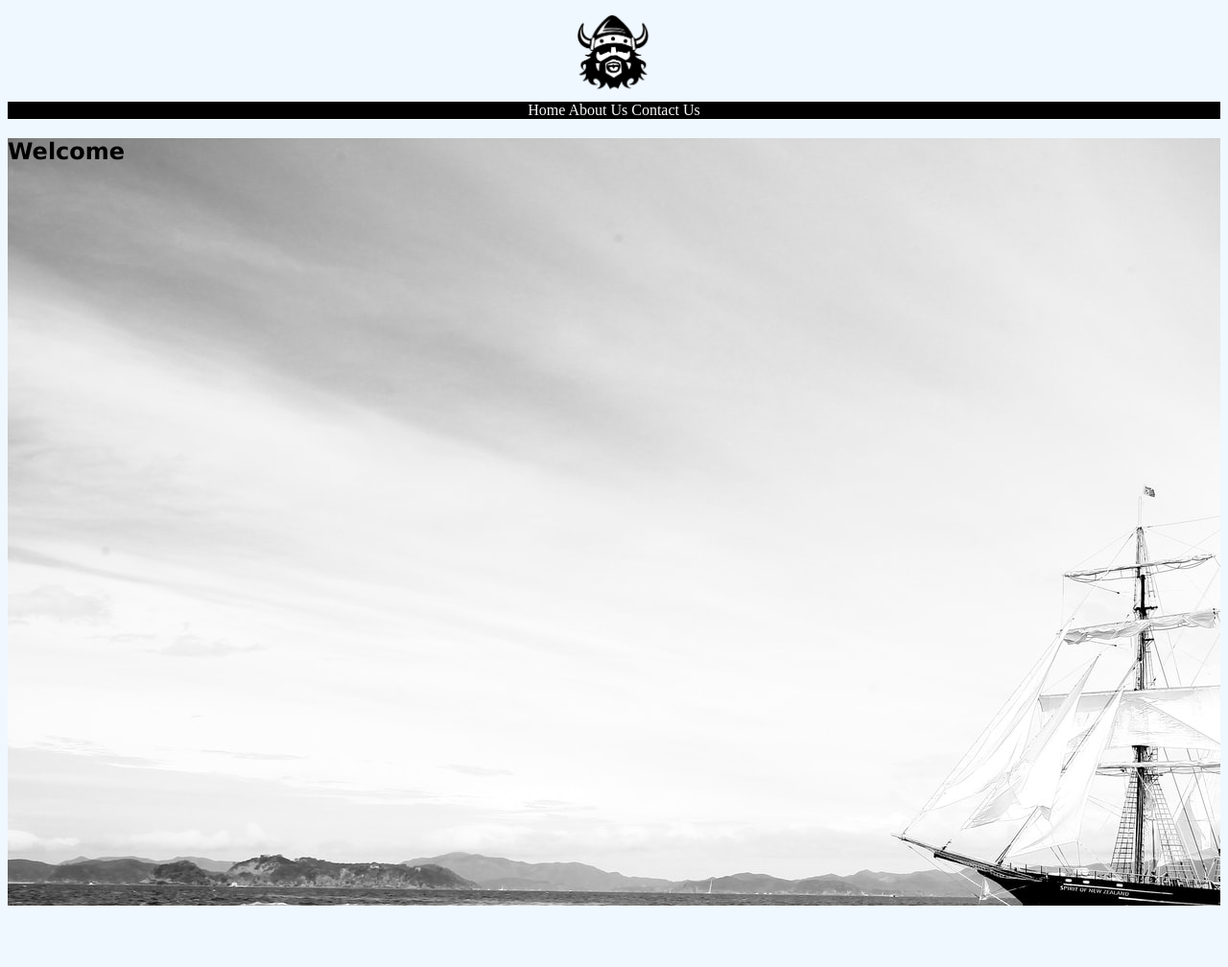
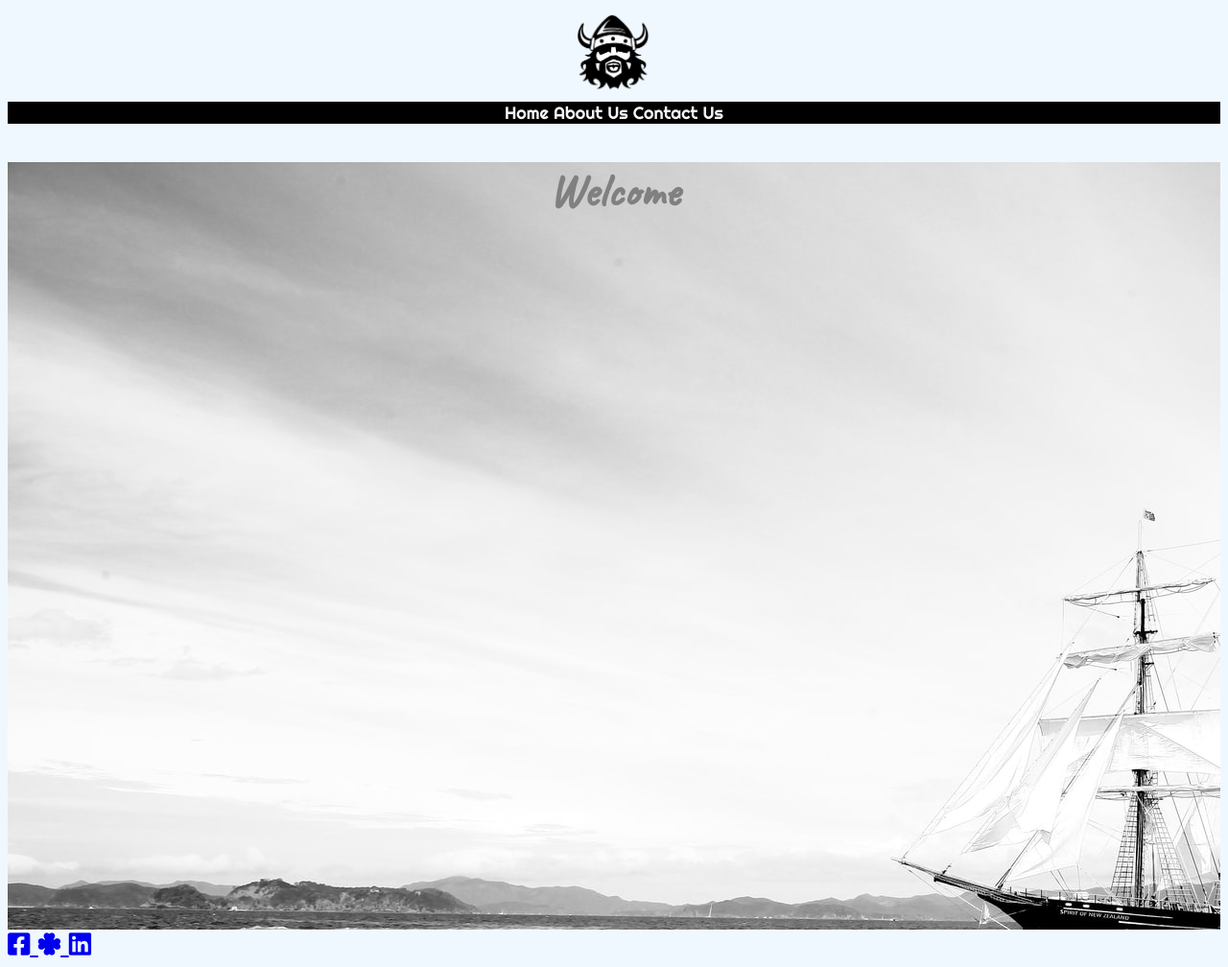
Before and after one commit to DriftKingXII/Website-TAFE-2022, a plain HTML site: page index.html in a window 1280 px wide. Shown: the whole page at 96% size. Before the commit the page ends 952 px from the top, so only its background shows below. Drawn offline with Linux system fonts and the light colour scheme.

Commit message:
added logos, new fonts

```diff
--- a/index.html
+++ b/index.html
@@ -2,6 +2,14 @@
 <!-- doctype indicates documents type -->
 <html lang="en">
     <head>
+        <link rel="preconnect" href="https://fonts.googleapis.com">
+        <link rel="preconnect" href="https://fonts.gstatic.com" crossorigin>
+        <link href="https://fonts.googleapis.com/css2?family=Caveat&display=swap" rel="stylesheet">
+        <link rel="preconnect" href="https://fonts.googleapis.com">
+        <link rel="preconnect" href="https://fonts.gstatic.com" crossorigin>
+        <link href="https://fonts.googleapis.com/css2?family=Caveat&family=Righteous&display=swap" rel="stylesheet">
+        <link rel="stylesheet" href="https://cdnjs.cloudflare.com/ajax/libs/font-awesome/6.1.2/css/all.min.css" integrity="sha512-1sCRPdkRXhBV2PBLUdRb4tMg1w2YPf37qatUFeS7zlBy7jJI8Lf4VHwWfZZfpXtYSLy85pkm9GaYVYMfw5BC1A==" crossorigin="anonymous" referrerpolicy="no-referrer" />
+
         <title>Home Page</title>
         <link rel="icon" href = "images\s50-4077p02wm.jpg">
         <link rel="stylesheet" href="styles.css">
@@ -25,6 +33,17 @@
             <h2>Welcome</h2>
         </div>
         <main></main>
-        <footer></footer>
+        <footer>
+            <nav class="social">
+                <a href="https:facebook.com">
+                    <i class="fa-brands fa-square-facebook"></i>
+                <a href="4chan.org">
+                    <i class="fa-solid fa-clover"></i>
+                <a href="linkedin.com">
+                    <i class="fa-brands fa-linkedin"></i>
+                </a>
+
+            </nav>
+        </footer>
     </body>
 </html>
--- a/styles.css
+++ b/styles.css
@@ -1,6 +1,6 @@
 body {
     background-color: aliceblue;
-    font-family:"Times New Roman", serif
+    font-family: Verdana, Geneva, Tahoma, sans-serif
 }
 .logo {
     width:80px;
@@ -13,11 +13,22 @@ body {
 }
 .navigation a{
     color: whitesmoke;
-    text-decoration: none
+    text-decoration: none;
+    font-size: large;
+    font-family: 'Righteous' ,cursive;
 }
 .banner {
     height: 800px;
     background-color:lightskyblue;
     background-image: url("images/diego-catto-xl-TxnzkkYo-unsplash.jpg");
-    font-family: Verdana, Geneva, Tahoma, sans-serif;
+    font-family: 'Caveat', cursive;
+    color: grey;
+    font-size: xx-large;
+    text-align: center;
 }
+footer a{
+    height: 100;
+    width: 100;
+    font-size: 20pt;
+
+}
```
